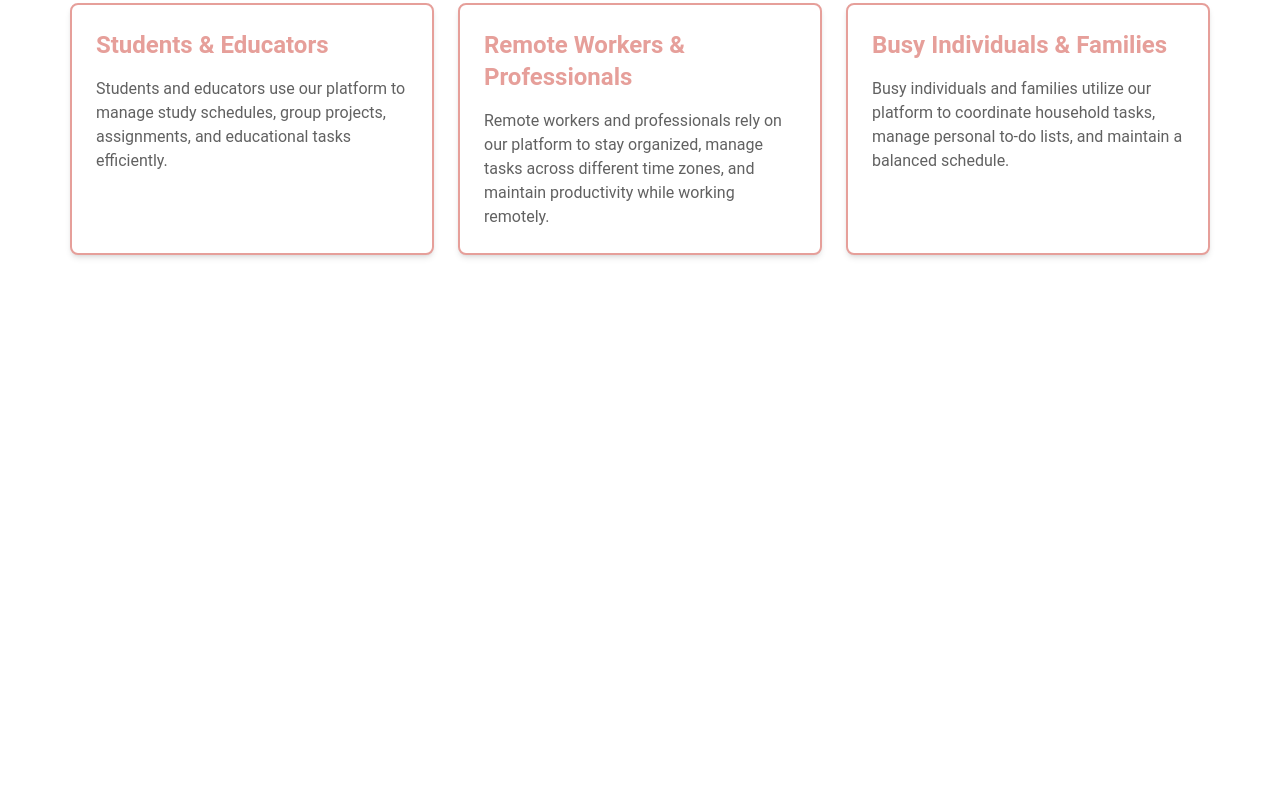
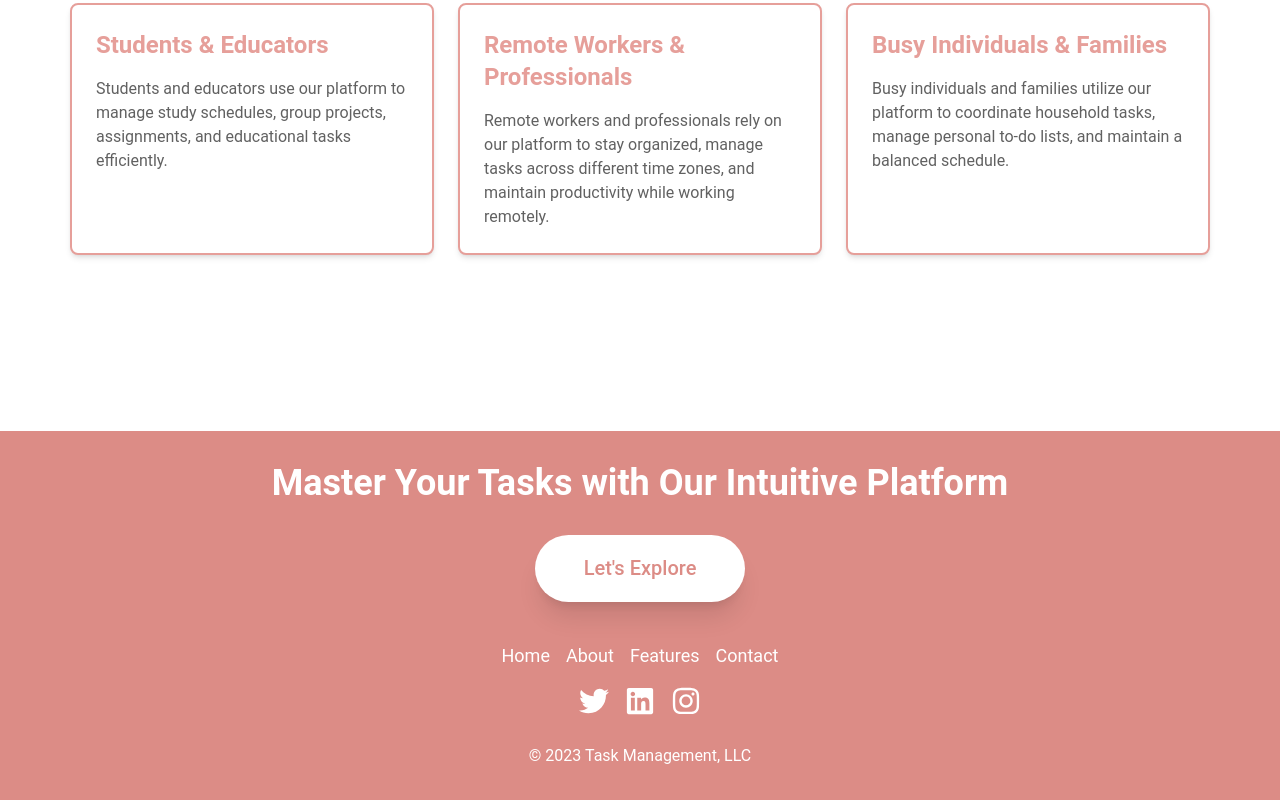
Before and after one commit to shajjad00/task-management, a React (Vite) app: page / in a window 1280 px wide. Shown: the part 1099-1899 px from the top of the page. Before the commit the page ends 1402 px from the top, so only its background shows below. Built offline with nearby package versions, Linux system fonts and the light colour scheme; no server answers.

Commit message:
added footer

```diff
--- a/src/Layout/MainLayout.jsx
+++ b/src/Layout/MainLayout.jsx
@@ -1,12 +1,14 @@
 import { Outlet } from "react-router-dom";
 import Header from "../Pages/Home/Header/Header";
 import { Toaster } from "react-hot-toast";
+import Footer from "../Pages/Footer/Footer";
 
 const MainLayout = () => {
   return (
     <>
       <Header></Header>
       <Outlet></Outlet>
+      <Footer></Footer>
       <div>
         <Toaster />
       </div>
--- /dev/null
+++ b/src/Pages/Footer/Footer.jsx
@@ -0,0 +1,74 @@
+import { FaInstagram, FaLinkedin, FaTwitter } from "react-icons/fa";
+import { Link } from "react-router-dom";
+
+const Footer = () => {
+  return (
+    <footer className="mt-20 xl:mt-32 mx-auto w-full relative text-center bg-[#dc8c86] text-white">
+      <div className="px-6 py-8">
+        <h2 className="font-bold text-3xl xl:text-4xl leading-snug">
+          Master Your Tasks with Our Intuitive Platform
+        </h2>
+        <Link
+          to="dashboard/todo"
+          className="mt-8 px-12 py-5 font-medium leading-tight inline-block bg-white text-xl text-[#dc8c86] rounded-full shadow-xl border border-transparent hover:bg-sky-700 focus:outline-none"
+          href="#"
+        >
+          Let&apos;s Explore
+        </Link>
+        <div className="mt-10">
+          <nav className="mb-4">
+            <Link
+              to="/"
+              className="text-white text-lg hover:text-gray-300 mx-2"
+            >
+              Home
+            </Link>
+            <Link
+              href="#"
+              className="text-white text-lg hover:text-gray-300 mx-2"
+            >
+              About
+            </Link>
+            <Link
+              href="#"
+              className="text-white text-lg hover:text-gray-300 mx-2"
+            >
+              Features
+            </Link>
+            <Link
+              href="#"
+              className="text-white text-lg hover:text-gray-300 mx-2"
+            >
+              Contact
+            </Link>
+          </nav>
+          <div className="flex justify-center">
+            <a
+              target="blank"
+              href="https://twitter.com/shajjad99"
+              className="text-white text-3xl hover:text-gray-300 mx-2"
+            >
+              <FaTwitter />
+            </a>
+            <a
+              target="blank"
+              href="https://www.linkedin.com/in/shajjad-hossan-5699a5250/"
+              className="text-white text-3xl hover:text-gray-300 mx-2"
+            >
+              <FaLinkedin></FaLinkedin>
+            </a>
+            <a
+              href="#"
+              className="text-white text-3xl hover:text-gray-300 mx-2"
+            >
+              <FaInstagram></FaInstagram>
+            </a>
+          </div>
+          <p className="mt-7 text-base">© 2023 Task Management, LLC</p>
+        </div>
+      </div>
+    </footer>
+  );
+};
+
+export default Footer;
--- a/src/Pages/Home/Banner/Banner.jsx
+++ b/src/Pages/Home/Banner/Banner.jsx
@@ -14,7 +14,7 @@ const Banner = () => {
           Start Organizing Your Tasks Now.
         </h2>
         <Link to="dashboard/todo">
-          <button className="mt-4 text-lg border-2 border-[#c15b63] px-10 py-2 text-[#c15b63] font-medium rounded-md">
+          <button className="mt-4 text-lg border-2 border-white hover:text-xl hover:scale-105 duration-300 transition-all px-10 py-2 text-white font-medium rounded-md">
             Let’s Start
           </button>
         </Link>
```
